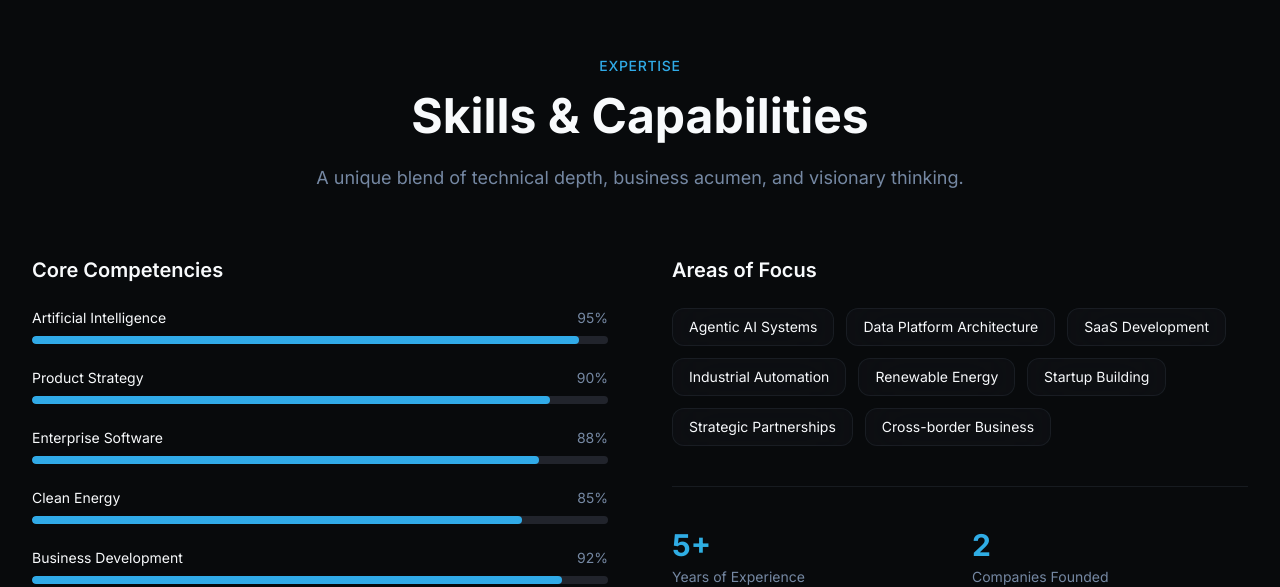
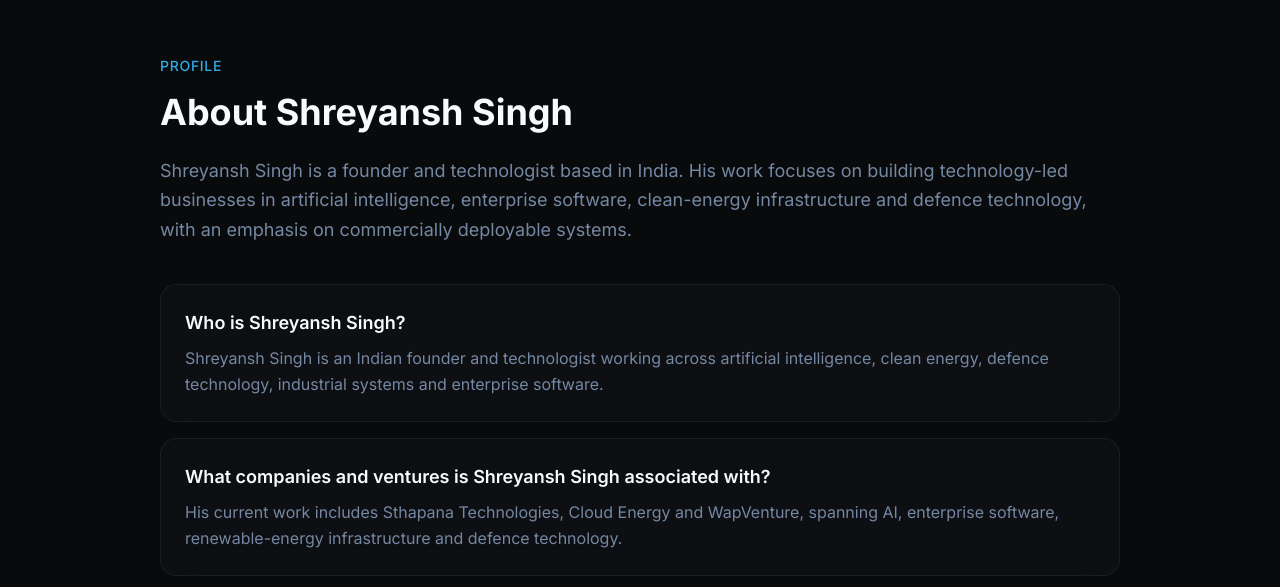
Before and after one commit to Shreyanshsingh3011/shreyansh-singh-folio1, a React (Vite) app: page / in a window 1280 px wide. Shown: the part 3546-4133 px from the top of the page. Built offline with nearby package versions, Linux system fonts and the light colour scheme; the HTML template or start-up script is replaced by a standard one.

Commit message:
AEO: expose entity profile section on homepage

```diff
--- a/src/pages/Index.tsx
+++ b/src/pages/Index.tsx
@@ -2,6 +2,7 @@ import { Navigation } from "@/components/Navigation";
 import { HeroSection } from "@/components/HeroSection";
 import { ProjectsSection } from "@/components/ProjectsSection";
 import { JourneySection } from "@/components/JourneySection";
+import { AEOSection } from "@/components/AEOSection";
 import { SkillsSection } from "@/components/SkillsSection";
 import { TestimonialsSection } from "@/components/TestimonialsSection";
 import { ContactSection } from "@/components/ContactSection";
@@ -14,6 +15,7 @@ const Index = () => {
       <HeroSection />
       <ProjectsSection />
       <JourneySection />
+      <AEOSection />
       <SkillsSection />
       <TestimonialsSection />
       <ContactSection />
```
